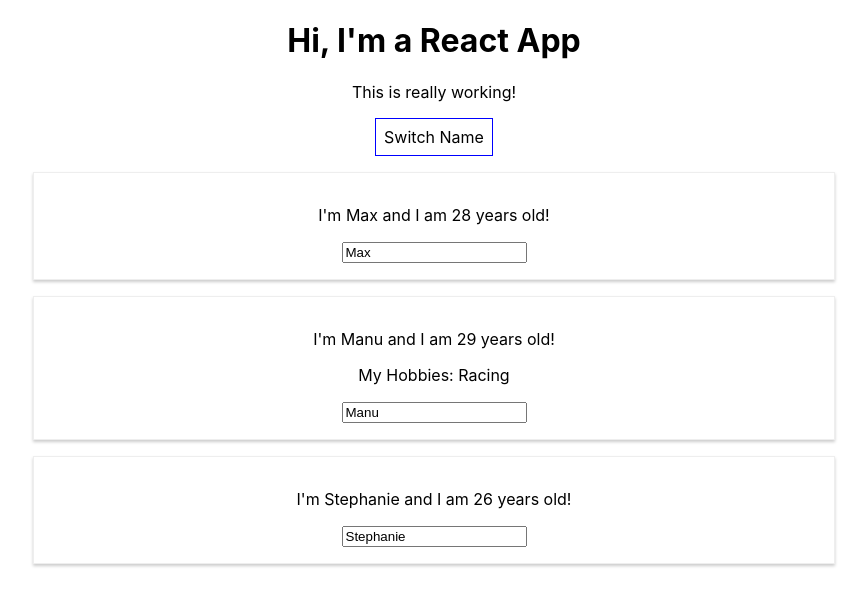
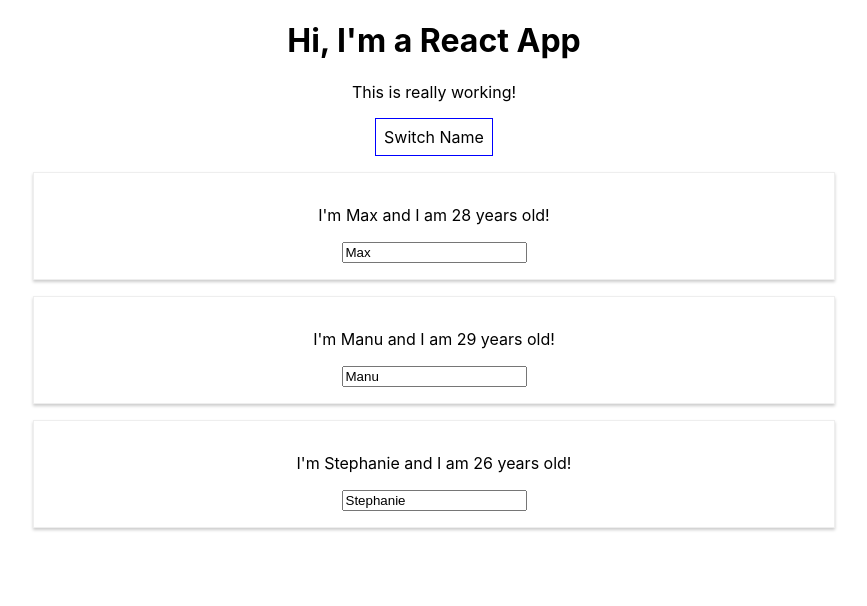
Before and after one commit to RolandHewage/React-Complete-Guide-Refresh, a React (Create React App) app: page / in a window 1280 px wide. Both pictures are taken after a click on the button "Switch Name". Shown: the top 606 px of the page, without its empty margins (206-1073 px from the left). Built offline with nearby package versions, Linux system fonts and the light colour scheme.

Commit message:
Outputting lists

```diff
--- a/src/App.js
+++ b/src/App.js
@@ -63,7 +63,12 @@
     if (this.state.showPersons) {
       persons = (
         <div>
-          <Person
+          {this.state.persons.map(person => {
+            return <Person
+              name={person.name}
+              age={person.age}/>
+          })}
+          {/* <Person
             name={this.state.persons[0].name}
             age={this.state.persons[0].age} />
           <Person
@@ -73,7 +78,7 @@
             changed={this.nameChangedHandler}>My Hobbies: Racing</Person>
           <Person
             name={this.state.persons[2].name}
-            age={this.state.persons[2].age} />
+            age={this.state.persons[2].age} /> */}
         </div>
       );
     }
```
